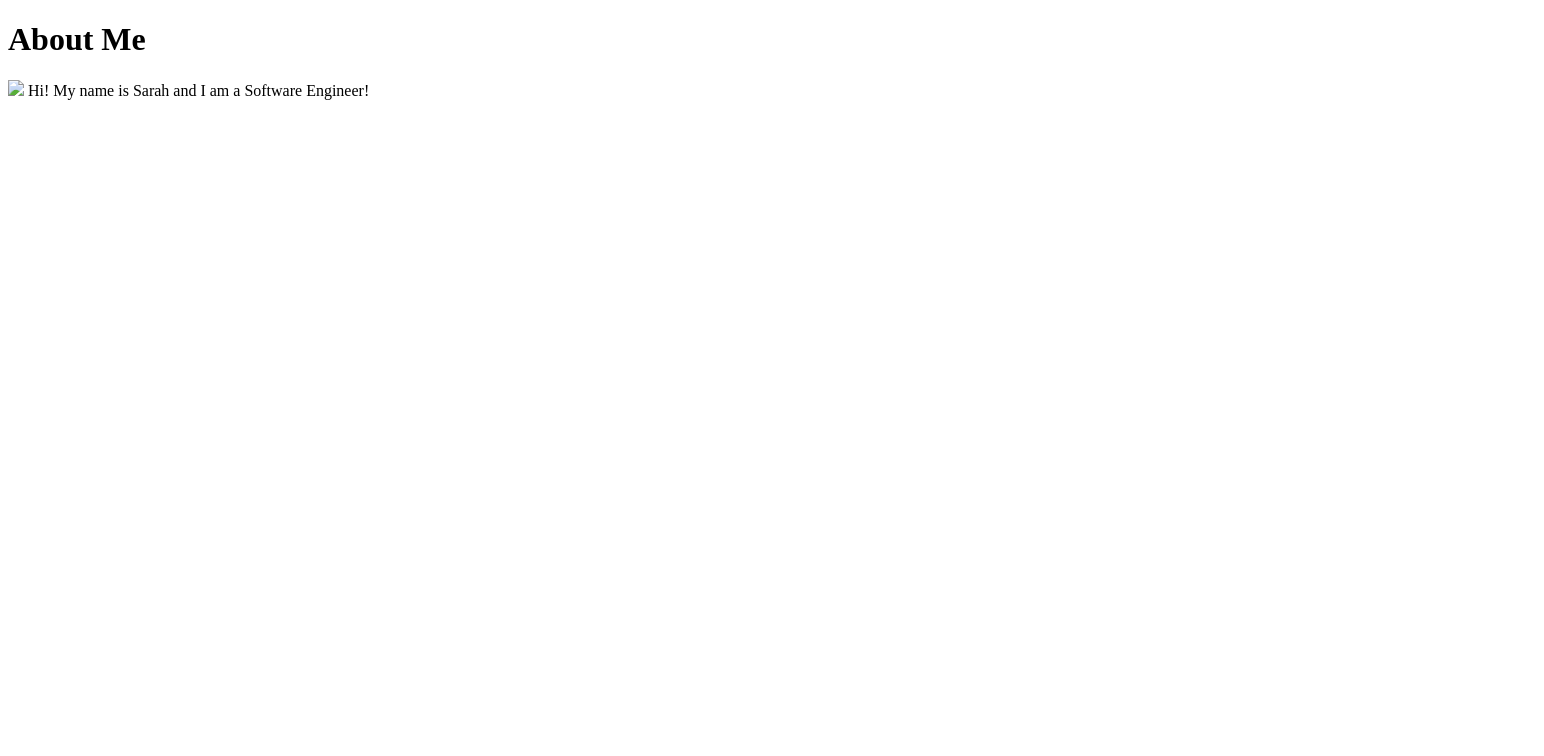
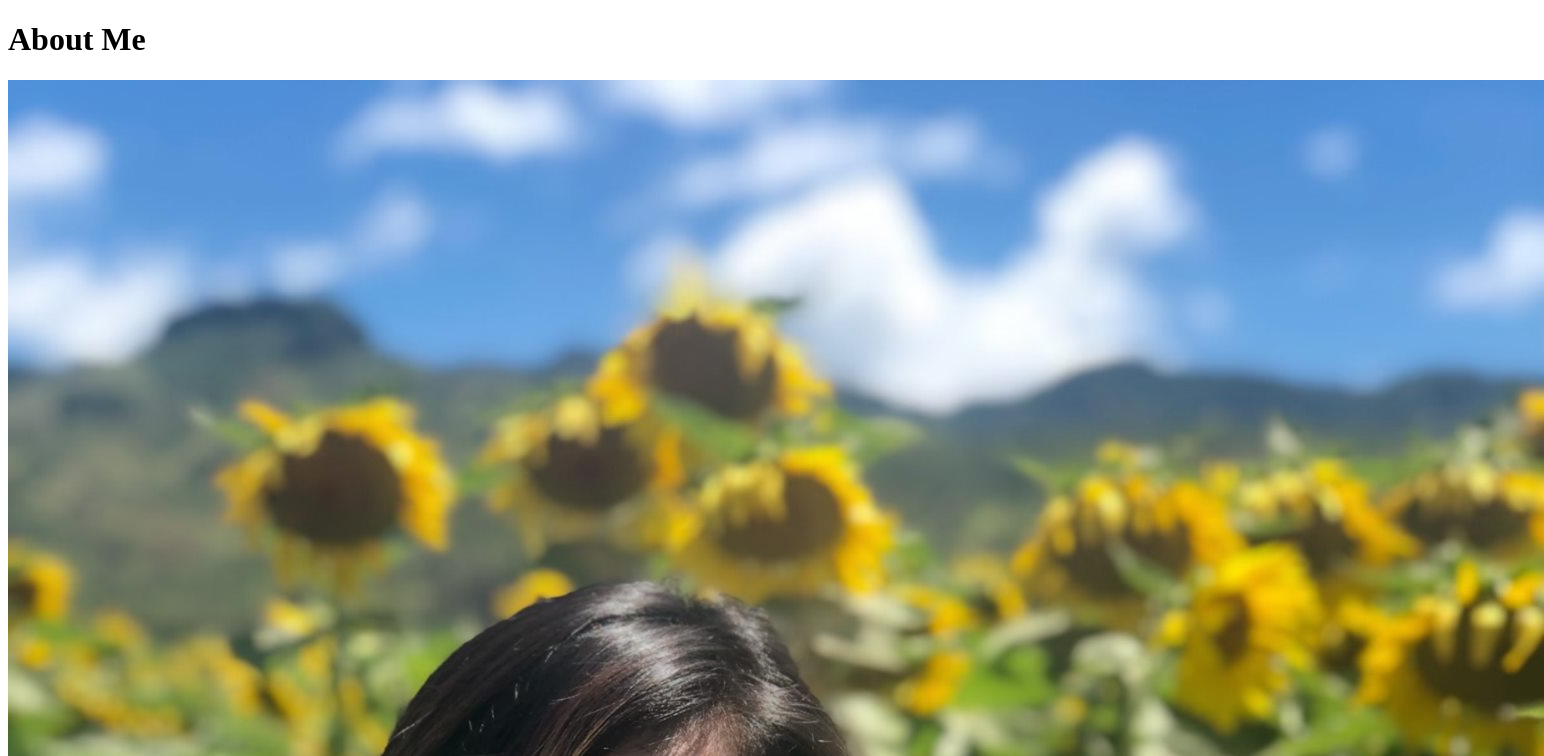
Before and after one commit to sacobera/deployment-lab, a website: page index.html in a window 1280 px wide. Shown: the top 756 px of the page, 1544 px wide, since content can reach past the window. Drawn offline with Linux system fonts and the light colour scheme.

```diff
--- a/index.html
+++ b/index.html
@@ -9,7 +9,7 @@
 </head>
 <body>
     <h1> About Me </h1>
-    <img src="/images/sarah.jpg>
+    <img src="/images/sarah.jpg">
     <p> Hi! My name is Sarah and I am a Software Engineer! </p>
 </body>
 </html>
```
